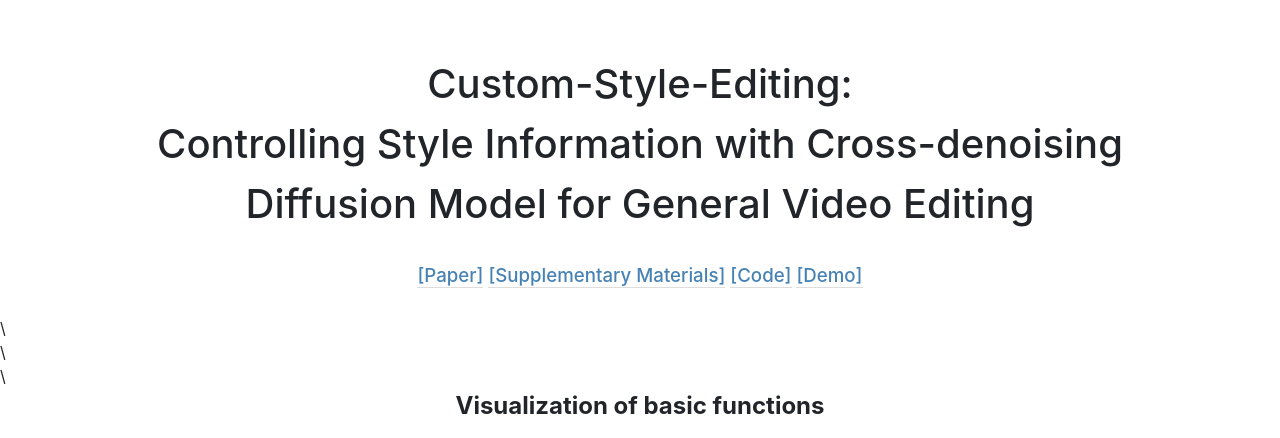
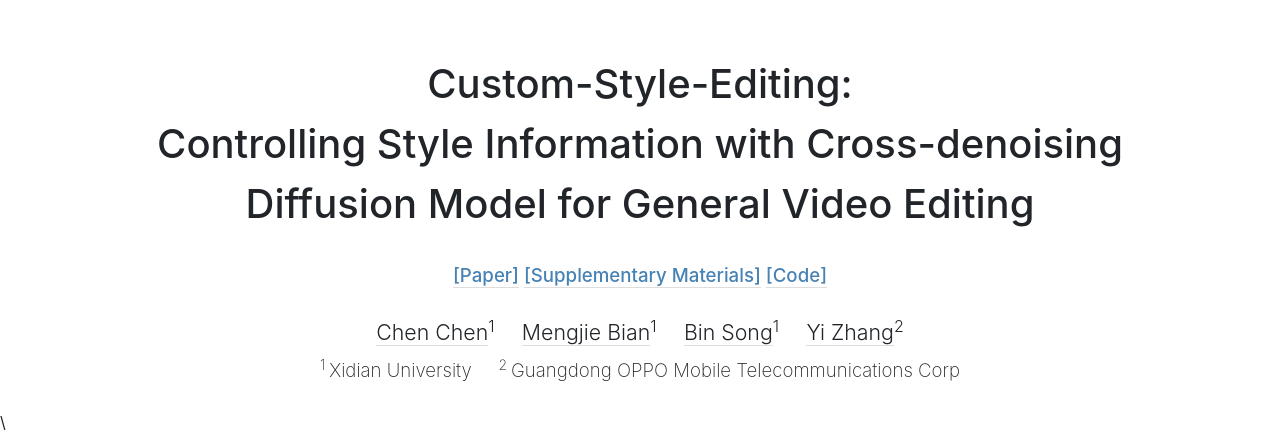
Before and after one commit to customstyleediting/customstyleediting.github.io, a plain HTML site: page index.html in a window 1280 px wide. Shown: the top 438 px of the page. Drawn offline with nearby package versions, Linux system fonts and the light colour scheme; a web font is replaced by a local one.

Commit message:
Update index.html

```diff
--- a/index.html
+++ b/index.html
@@ -27,12 +27,11 @@
 <body>
     <p class="title">Custom-Style-Editing: <br> Controlling Style Information with Cross-denoising Diffusion Model for General Video Editing</p>
     <p class="menu">
-        <a style="color: steelblue" href="">[Paper]</a>
-        <a style="color: steelblue" href="">[Supplementary Materials]</a>
-        <a style="color: steelblue" href="" >[Code]</a>
-        <a style="color: steelblue" href="">[Demo]</a>
+        <a style="color: steelblue" href="https://drive.google.com/file/d/1hLibk_EWx42bY9zOgEQ7ZhtahYUW6p1j/view?usp=drive_link">[Paper]</a>
+        <a style="color: steelblue" href="https://drive.google.com/file/d/1y-nzBERZwddMBpu769pSLszQXl_A1t4X/view?usp=drive_link">[Supplementary Materials]</a>
+        <a style="color: steelblue" href="https://drive.google.com/drive/folders/1sx0gBBp6KCV-xM2V3oHtIGNaPOb1lxCB?usp=drive_link">[Code]</a>
     </p>
-    <!-- <p class="author">
+    <p class="author">
         <span class="author">
             <a href="https://scholar.google.com/citations?user=OpIVjJkAAAAJ&hl=zh-CN&oi=ao">Chen Chen</a><sup>1</sup>
         </span>
@@ -43,14 +42,14 @@
             <a href="https://scholar.google.com/citations?user=L5Va8t0AAAAJ&hl=zh-CN&oi=ao">Bin Song</a><sup>1</sup>
         </span>
         <span class="author">
-            <a href="https://scholar.google.com/citations?user=VZVTOOIAAAAJ&hl=zh-CN">Xinbo Gao</a><sup>2</sup>
+            <a href="">Yi Zhang</a><sup>2</sup>
         </span>
     </p>
 
     <p class="affiliations">
         <span class="author"><sup>1 </sup>Xidian University</span>
-        <span class="author"><sup>2 </sup>Chongqing University of Posts and Telecommunications</span><br>
-    </p>     -->
+        <span class="author"><sup>2 </sup>Guangdong OPPO Mobile Telecommunications Corp</span><br>
+    </p>
     \<br>
     \<br>
     \<br>
```
